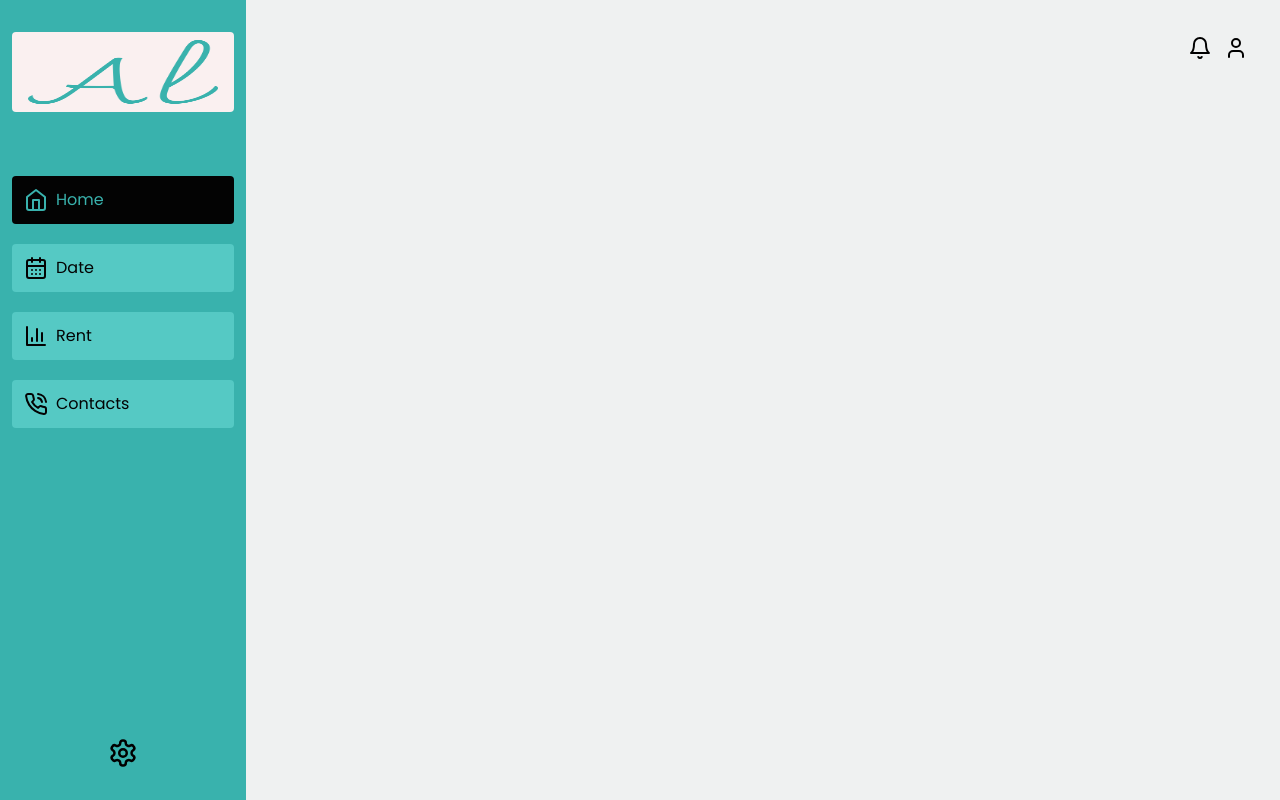
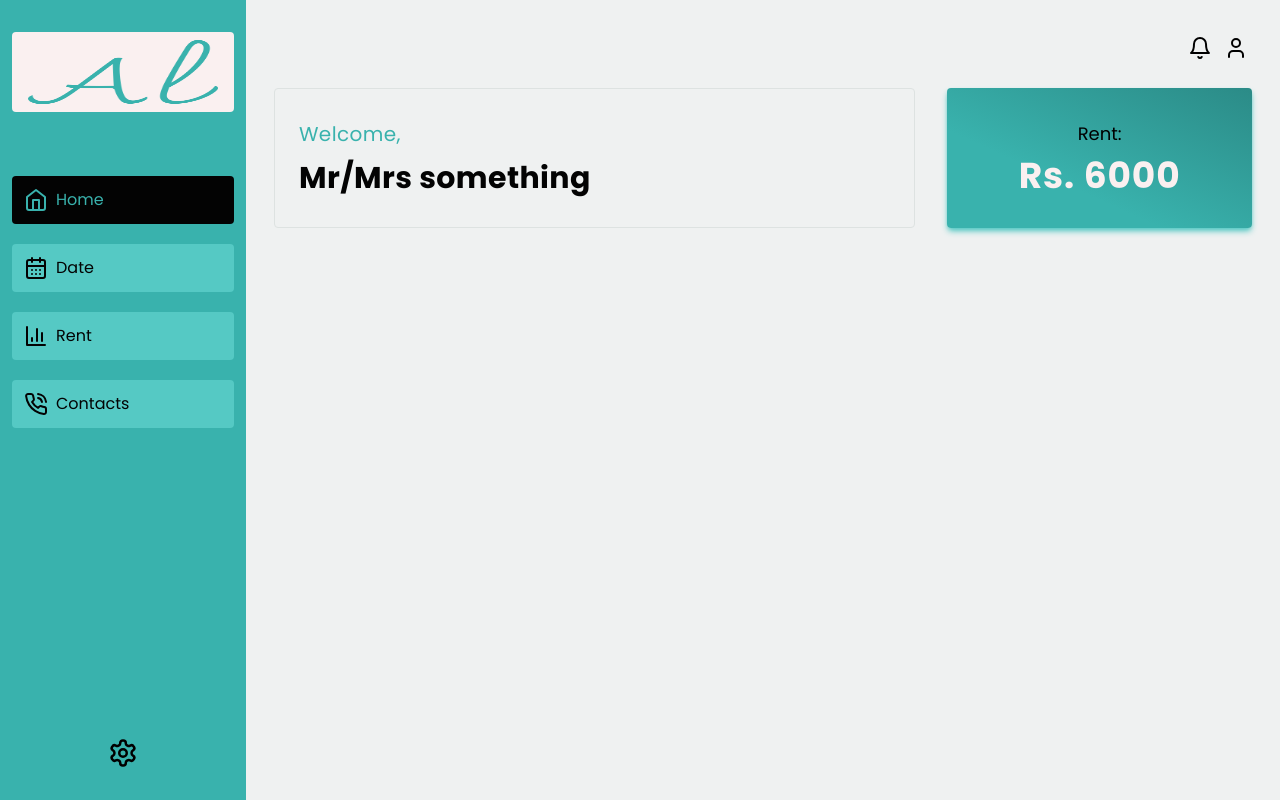
Before and after one commit to AaaayushXD/Rental-Management, a React (Vite) app: page / in a window 1280 px wide. Built offline with nearby package versions, Linux system fonts and the light colour scheme.

Commit message:
dashboard-pt1

```diff
--- a/src/components/Dashboard.tsx
+++ b/src/components/Dashboard.tsx
@@ -1,9 +1,17 @@
+import { GrettingCard } from "./GrettingCard";
 import { UserNav } from "./Navbar";
+import { RentCard } from "./RentCard";
 
 export const Dashboard = () => {
   return (
-    <div style={{ zIndex: 1 }} className="w-full h-full px-3 py-2">
-      <UserNav name="Mr. Lamichhane" />
+    <div style={{ zIndex: 1 }} className="flex flex-col items-center justify-center w-full h-full px-3 py-2">
+      <UserNav />
+      <div className="flex items-center justify-center w-full h-full max-w-[2500px]">
+        <div className="grid w-full h-full gap-8 px-4 md:grid-cols-3">
+          <GrettingCard />
+          <RentCard />
+        </div>
+      </div>
     </div>
   );
 };
--- /dev/null
+++ b/src/components/GrettingCard.tsx
@@ -0,0 +1,10 @@
+export const GrettingCard: React.FC = () => {
+  return (
+    <div className="w-full h-full px-4 py-3 border border-[var(--border)] rounded   flex justify-start items-center md:col-span-2">
+      <div className="flex flex-col gap-3 tracking-wide text-[var(--primary-content)] px-2 py-3 justify-center flex-wrap">
+        <h3 className="text-xl text-[var(--primary-color)]">Welcome, </h3>
+        <p className="text-3xl font-bold ">Mr/Mrs something</p>
+      </div>
+    </div>
+  );
+};
--- a/src/components/Navbar.tsx
+++ b/src/components/Navbar.tsx
@@ -14,7 +14,7 @@ import { useState } from "react";
 //TODO: Logo needed. this is NOT the actual LOGO.
 import Logo from "../assets/aayushlogo.png";
 
-import { UserNavProp } from "../models/model";
+// import { UserNavProp } from "../models/model";
 
 const variants = {
   open: { width: "300px" },
@@ -90,7 +90,7 @@ export const Navbar: React.FC = () => {
             })}
         </div>
         {/* Setting */}
-        <div className="flex items-center justify-center w-full">
+        <div className="flex items-center justify-center w-full hover:text-[var(--copy)] cursor-pointer">
           <Settings size={30} />
         </div>
       </motion.nav>
--- /dev/null
+++ b/src/components/RentCard.tsx
@@ -0,0 +1,12 @@
+export const RentCard: React.FC = () => {
+  return (
+    <div className="flex items-center justify-center w-full h-full p-4 rounded bg-gradient-to-tr from-[var(--primary-color)] from-35% to-[var(--primary-dark)] shadow-md shadow-[var(--primary-light)] ">
+      <div className="flex flex-col items-center justify-center w-full h-full gap-2 px-3 py-4">
+        <h4 className="text-lg">Rent:</h4>
+        <p className="text-4xl font-bold tracking-wide text-[var(--secondary-content)]">
+          Rs. 6000
+        </p>
+      </div>
+    </div>
+  );
+};
--- /dev/null
+++ b/src/components/Transaction.tsx
@@ -0,0 +1,7 @@
+export const LatestTransaction: React.FC = () => {
+  return (
+    <div>
+      <div></div>
+    </div>
+  );
+};
```
Also changed, not shown: src/components/CalendarCard.tsx (added).
